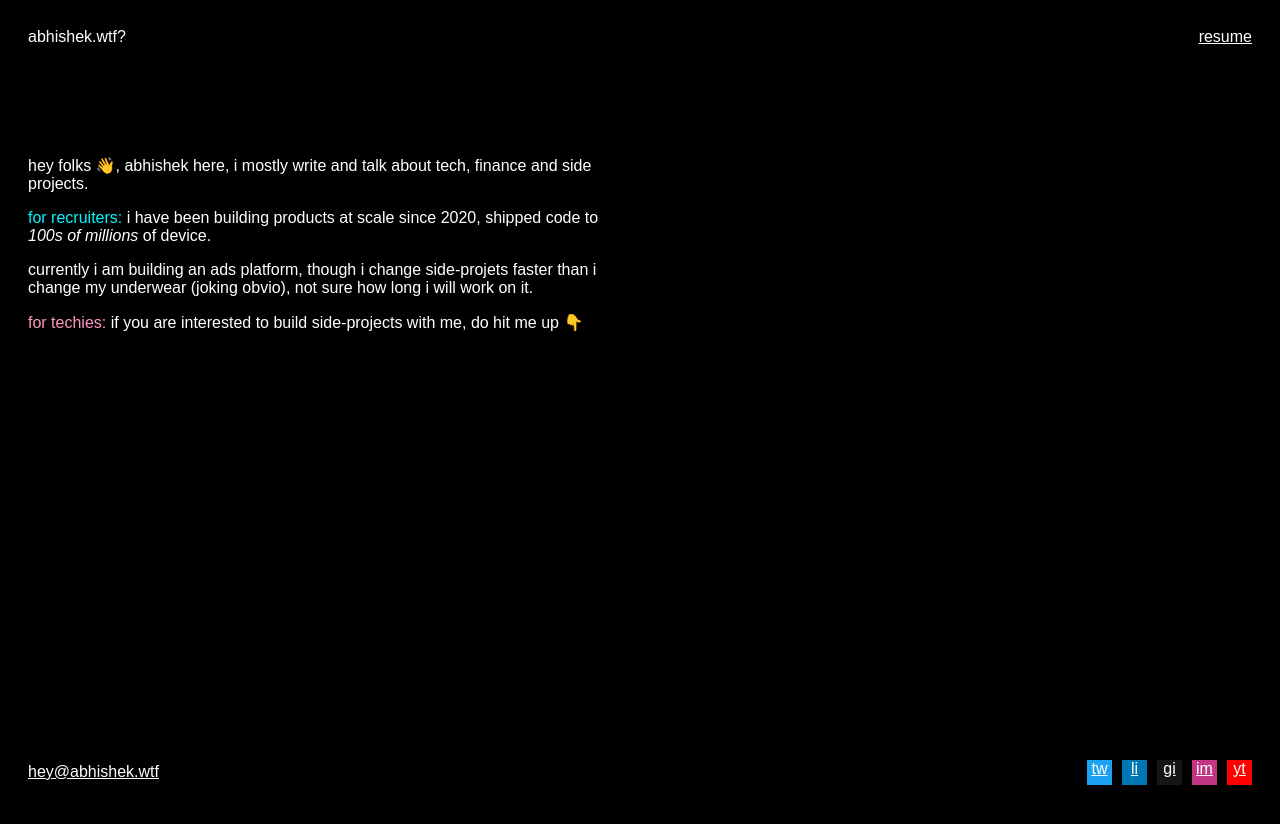
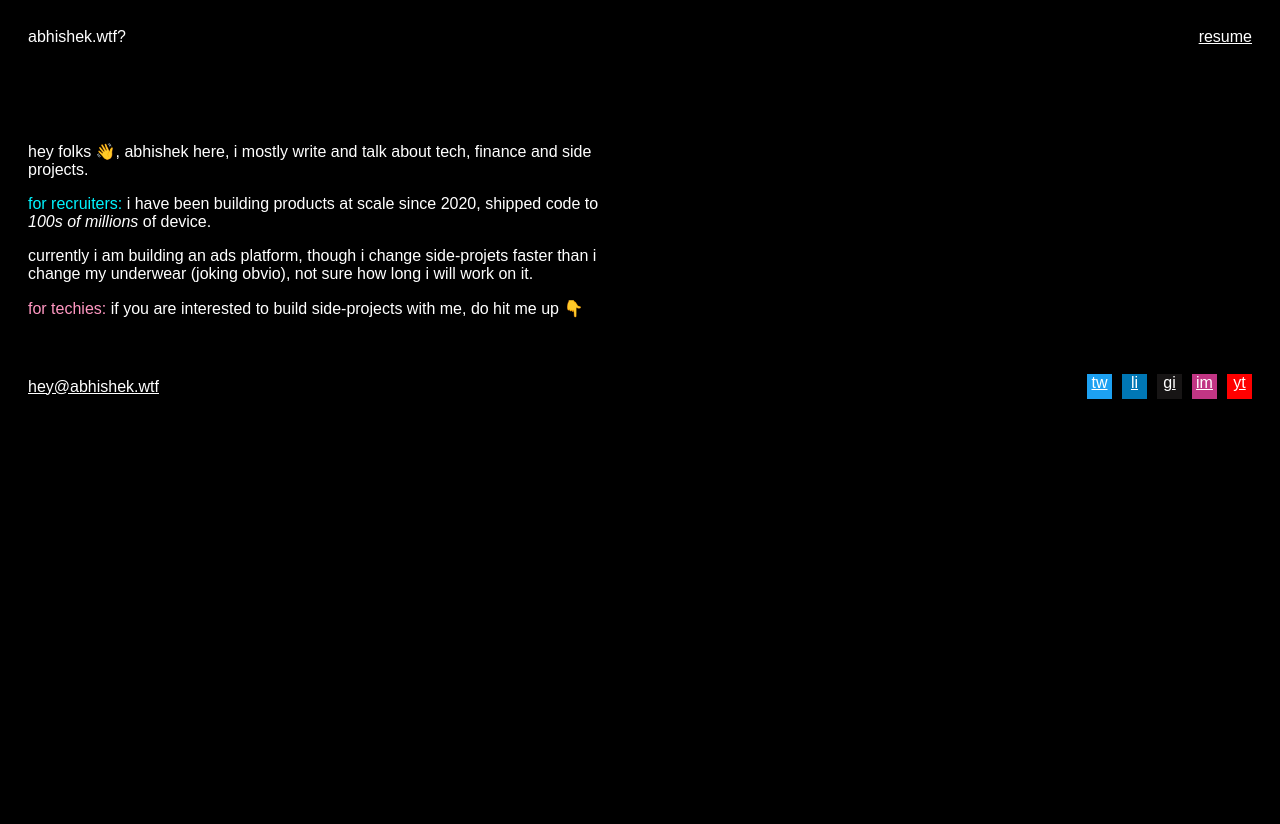
Before and after one commit to abskrj/portfolio-site, a website: page index.html in a window 1280 px wide. After the commit the page ends 800 px from the top, so only its background shows below. Drawn offline with Linux system fonts and the light colour scheme; a web font is replaced by a local one.

Commit message:
fix: extra scroll in small device

```diff
--- a/index.html
+++ b/index.html
@@ -49,6 +49,7 @@
       </p>
     </main>
 
+    <div class="footer">
       <footer>
         <div><a href="mailto:hey@abhishek.wtf">hey@abhishek.wtf</a></div>
         <div class="connect">
@@ -76,6 +77,7 @@
           <a target="_blank" href="https://" class="youtube">yt</a>
         </div>
       </footer>
+    </div>
   </body>
   <script></script>
 </html>
--- a/style.css
+++ b/style.css
@@ -4,23 +4,21 @@
   font-family: "Satoshi", sans-serif;
 }
 
-body {
-  padding: 20px;
-  display: flex;
-  flex-direction: column;
-  height: 100vh;
+html {
+  height: 99vh;
 }
 
 header {
   display: flex;
   justify-content: space-between;
-  flex: 0.1;
+  align-items: center;
+  padding: 20px;
 }
 
 main {
   margin-top: 40px;
   max-width: 600px;
-  flex: 0.8;
+  padding: 20px;
 }
 
 .recruiters {
@@ -35,8 +33,7 @@ footer {
   display: flex;
   justify-content: space-between;
   align-items: center;
-  padding: 20px 0;
-  flex: 0.1;
+  padding: 20px;
 }
 
 .connect {
```
Lines whose indentation alone changed are shown as unchanged.
